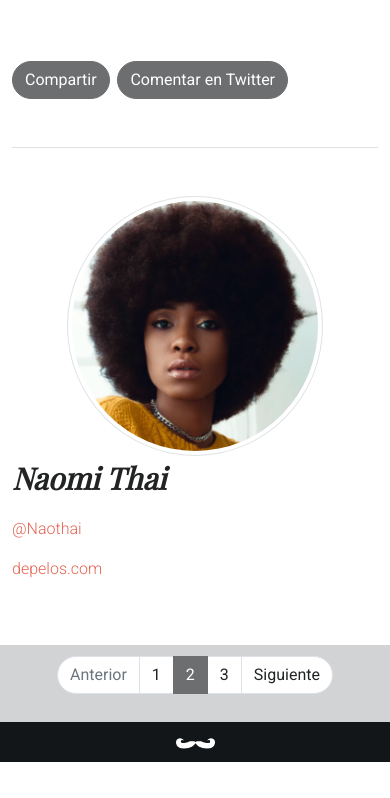
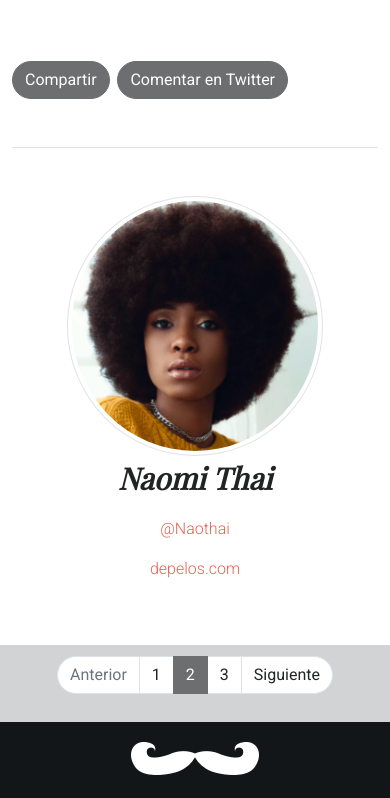
Before and after one commit to mjfv/Barberia, a plain HTML site: page index.html in a window 390 px wide. Shown: the part 1261-2059 px from the top of the page. Before the commit the page ends 2023 px from the top, so only its background shows below. Drawn offline with nearby package versions, Linux system fonts and the light colour scheme; a web font is replaced by a local one.

Commit message:
Arreglo de apartado autor

```diff
--- a/assets/css/sass/layouts/footer.scss
+++ b/assets/css/sass/layouts/footer.scss
@@ -1,9 +1,9 @@
 .footer {
-    background-color: $eerie-black;
+    background-color: $prim-black;
     text-align: center;
-    padding-top: 2%;
-    padding-bottom: 2%;
+    padding-top: 3%;
+    padding-bottom: 3%;
     &_logo {
-        width: 10%;
+        width: 8rem;
     }
 }
--- a/assets/css/sass/page/_index.scss
+++ b/assets/css/sass/page/_index.scss
@@ -15,38 +15,38 @@
 
 }
 
-
-
-
 .blog-author {
     font-family: $roboto;
     font-weight: $roboto-light;
     font-size: $medium;
     color: $prim-pink;
     border-top-color: $ter-black;
-    &_row {
-        flex-wrap: wrap;
+    @media (max-width: 767.98px) {
+        text-align: center;
+    }
+    &__row {
         align-items: center;
     }
-    &_photo {
+    &__photo {
         width: 70%;
         text-align: end;
     }
-    &_name {
+    &__name {
         font-family: $playfair-display;
         font-style: $playfair-display-italic;
         font-weight: $playfair-display-bold;
         font-size: $x-large;
         color: $sec-black;
     }
-    &_rrss {
+    &__rrss {
         @extend .blog-author;
     }
-    &_page {
+    &__page {
         @extend .blog-author;
     }
-    &_about {
+    &__about {
         font-size: $small;
         color: $sec-black;
+
     }
 }
--- a/index.html
+++ b/index.html
@@ -75,17 +75,17 @@
 
         <!--Author-->
         <section class="blog-author border-top">
-            <div class="row blog-author_row my-5">
+            <div class="row blog-author__row my-5">
                 <div class="col-sm-12 col-md-3 text-center">
-                    <img class="blog-author_photo img-thumbnail rounded-circle d-inline-block" src="assets/img/naomi-thai.png" alt="logo">
+                    <img class="blog-author__photo img-thumbnail rounded-circle d-inline-block" src="assets/img/naomi-thai.png" alt="logo">
                 </div>
                 <div class="col-sm-12 col-md-2">
-                    <p class="blog-author_name">Naomi Thai</p>
-                    <p class="blog-author_rrss">@Naothai</p>
-                    <p class="blog-author_page">depelos.com</p>
+                    <p class="blog-author__name">Naomi Thai</p>
+                    <p class="blog-author__rrss">@Naothai</p>
+                    <p class="blog-author__page">depelos.com</p>
                 </div>
                 <div class="d-none d-sm-none d-md-block col-md-7">
-                    <p class="blog-author_about">Lorem ipsum, dolor sit amet consectetur adipisicing elit. Eius veritatis, delectus vero ut ab magnam repellat vel minima minus similique veniam debitis quo atque tenetur enim, pariatur voluptatem, iure incidunt!</p>
+                    <p class="blog-author__about">Lorem ipsum, dolor sit amet consectetur adipisicing elit. Eius veritatis, delectus vero ut ab magnam repellat vel minima minus similique veniam debitis quo atque tenetur enim, pariatur voluptatem, iure incidunt!</p>
                 </div>
             </div>
         </section>
```
Also changed, not shown: assets/css/style.css, 1 other file.
